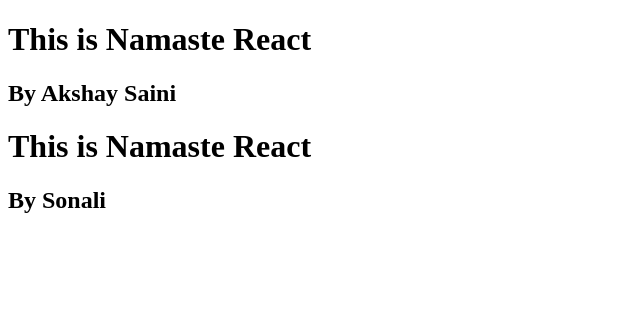
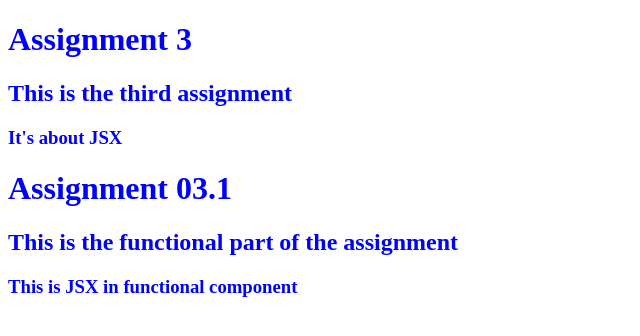
Before and after one commit to sona-sonali/namaste-react, a React (Vite) app: page / in a window 1280 px wide. Shown: the top 336 px of the page, without its empty margins (0-640 px from the left). Built offline with nearby package versions, Linux system fonts and the light colour scheme.

Commit message:
Episode - 03

```diff
--- a/App.js
+++ b/App.js
@@ -17,33 +17,70 @@
 
 import React from 'react';
 import ReactDOM from 'react-dom/client';
+import './index.css'
 
-const parent = React.createElement
-(
-    "div",
-    {id: "parent"},
-    [React.createElement
-    (
-        "div",
-        {id: "child1"},
-        [React.createElement("h1", {}, "This is Namaste React"), React.createElement("h2", {}, "By Akshay Saini")]
-    ),
-    React.createElement
-    (
-        "div",
-        {id: "child1"},
-        [React.createElement("h1", {}, "This is Namaste React"), React.createElement("h2", {}, "By Sonali")]
-    )]
-)
+// const parent = React.createElement
+// (
+//     "div",
+//     {id: "parent"},
+//     [React.createElement
+//     (
+//         "div",
+//         {id: "child1"},
+//         [React.createElement("h1", {}, "This is Namaste React"), React.createElement("h2", {}, "By Akshay Saini")]
+//     ),
+//     React.createElement
+//     (
+//         "div",
+//         {id: "child1"},
+//         [React.createElement("h1", {}, "This is Namaste React"), React.createElement("h2", {}, "By Sonali")]
+//     )]
+// )
 
-const heading = React.createElement
-(
-    "h1",
-    {id: "heading", xyz: "abc"}, // attributes of h1
-    "Hello World From React" // children
-    );
-    console.log(parent) // returns object of type h1 with props. props is children and attribute
+// const heading = React.createElement
+// (
+//     "h1",
+//     {id: "heading", xyz: "abc"}, // attributes of h1
+//     "Hello World From React" // children
+//     );
+//     console.log(parent) // returns object of type h1 with props. props is children and attribute
+
+//     const jsxHeading = <h1 id="heading">Namaste React using jSX</h1>
+
+const Title = () => <h1 className='heading'>Hello Functional React!</h1>
+
+const data = <h1>Another Title</h1>
+
+const FunctionalComponent = () => {
+    return (
+        <div id='container'>
+            {Title()}
+            {data}
+            <Title />
+            <h1 className='parent'>Namaste React using Functional Component</h1>
+        </div>
+    )
+}
+
+const title2 = <div>
+    <h1>Assignment 3</h1>
+    <h2>This is the third assignment</h2>
+    <h3>It's about JSX</h3>
+</div>
+
+const TitleComponent = () => {
+    return(
+    <div className='title'>
+        {title2}
+        <h1>Assignment 03.1</h1>
+        <h2>This is the functional part of the assignment</h2>
+        <h3>This is JSX in functional component</h3>
+    </div>
+    )
+}
 
 const root = ReactDOM.createRoot(document.getElementById("root"));
 
-root.render(parent)  // render method is responsible for take the heading object to an h1 tag put it in the root
+// root.render(jsxHeading)  // render method is responsible for take the heading object to an h1 tag put it in the root
+
+root.render(<TitleComponent />)
--- /dev/null
+++ b/Style.module.css
@@ -0,0 +1,3 @@
+#title{
+    color:blue
+}
--- a/index.css
+++ b/index.css
@@ -1,3 +1,7 @@
 #heading{
     color: red
 }
+
+.title{
+    color:blue
+}
```
